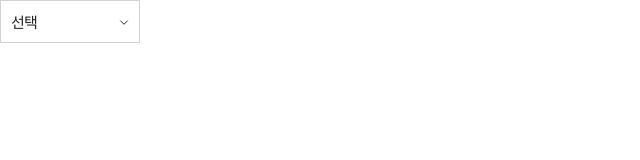
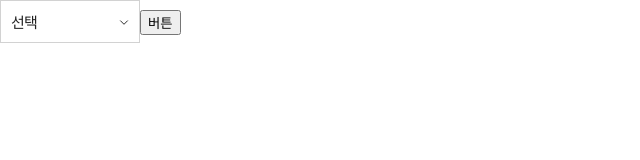
Before and after one commit to jjamtiger3/UI-component, a React (Create React App) app in the folder ui-react-component/: page / in a window 1280 px wide. Shown: the top 160 px of the page, without its empty margins (0-640 px from the left). Built offline with nearby package versions, Linux system fonts and the light colour scheme.

Commit message:
feat: button first import

```diff
--- a/ui-react-component/src/App.js
+++ b/ui-react-component/src/App.js
@@ -1,3 +1,4 @@
+import Button from "./components/Button.tsx";
 import ComboBox from "./components/ComboBox.tsx";
 
 function App() {
@@ -14,11 +15,16 @@ function App() {
   ];
   const label = '선택';
 
+  function handleClick() {
+    console.log('click');
+  }
+
   return (
     <div>
       <ComboBox label={label}
         comboItems={comboItems}
         getSelectedItem={(item) => console.log(item)}></ComboBox>
+      <Button label="버튼" onClick={handleClick}></Button>
     </div>
   );
 }
--- /dev/null
+++ b/ui-react-component/src/components/Button.tsx
@@ -0,0 +1,12 @@
+import React, { useState, useEffect } from 'react'
+import { IButton } from '../interfaces/components/Button.interface';
+import buttonStyles from '../styles/components/Button.module.css'
+
+
+const Button: React.FC<IButton> = function (props: any) {
+    return (
+        <button onClick={props.onClick}>{props.label}</button>
+    )
+}
+
+export default Button;
--- /dev/null
+++ b/ui-react-component/src/interfaces/common/Icon.interface.ts
@@ -0,0 +1,3 @@
+export type Icon = {
+    content: string;
+}
--- /dev/null
+++ b/ui-react-component/src/interfaces/components/Button.interface.ts
@@ -0,0 +1,6 @@
+import { Icon } from '../common/Icon.interface'
+
+export type IButton = {
+    label: string;
+    icon: Icon;
+}
```
Also changed, not shown: ui-react-component/src/styles/components/Button.module.css (added).
